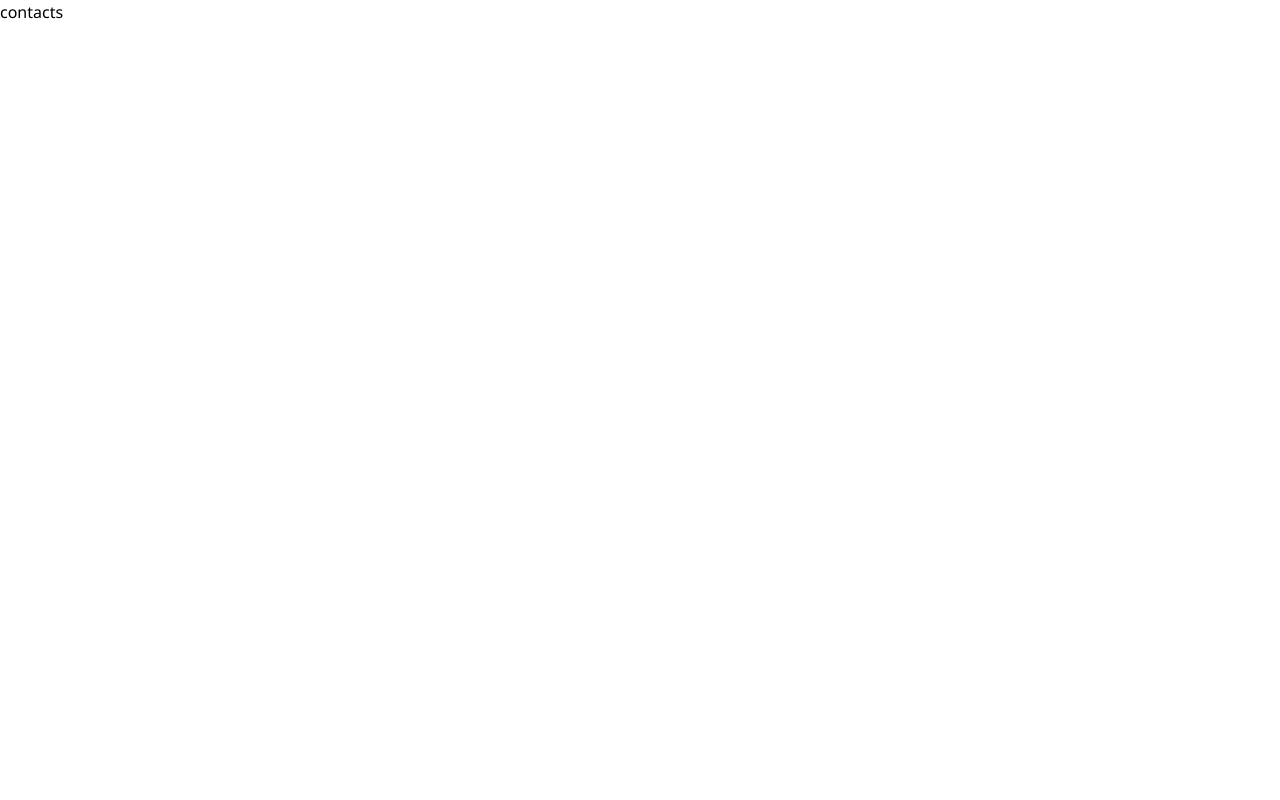
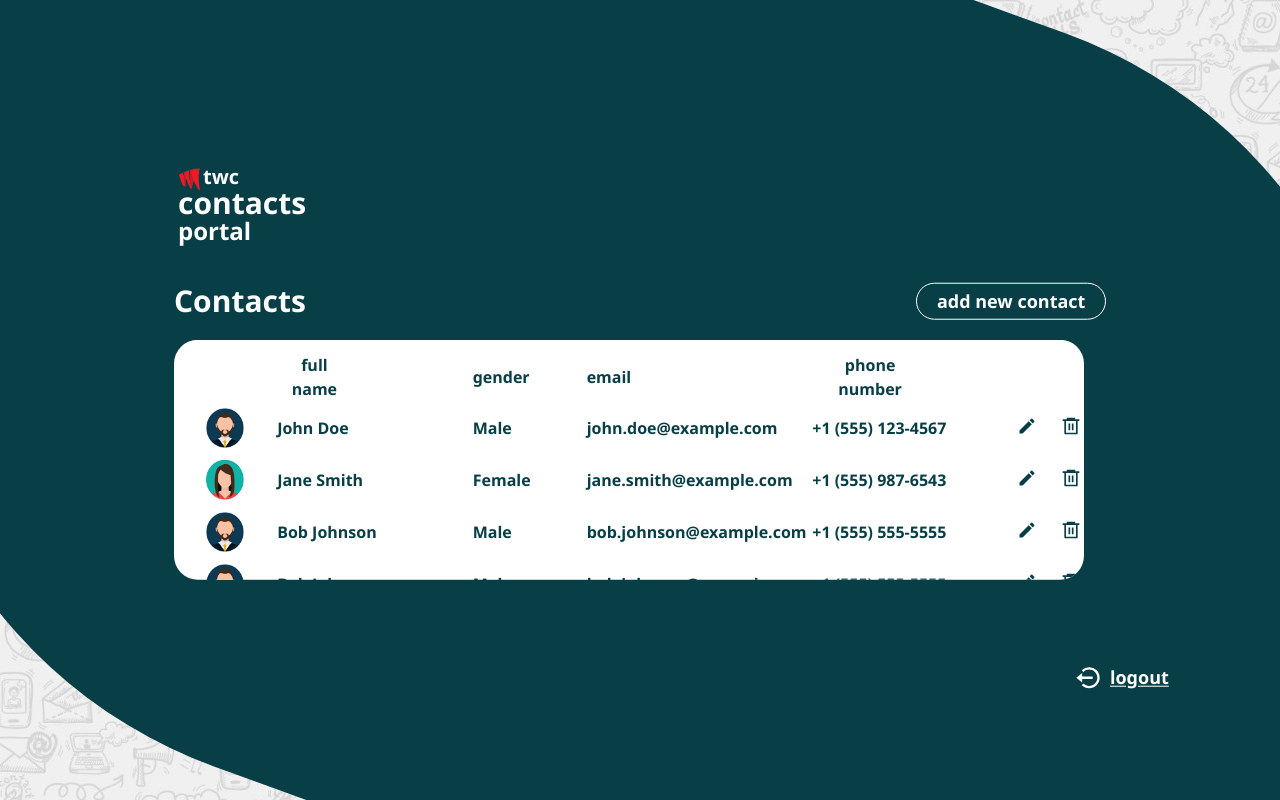
Before and after one commit to viraj458/twc_web_next, a Next.js app: page /contacts in a window 1280 px wide. Built offline with nearby package versions, Linux system fonts and the light colour scheme.

Commit message:
feat: add contact page

```diff
--- /dev/null
+++ b/app/components/ContactList.tsx
@@ -0,0 +1,50 @@
+import Image from 'next/image';
+import male from '../assets/male.png';
+import female from '../assets/female.png';
+import ReadOnlyRow from './ReadOnlyRaw';
+
+interface Contact {
+  id: number;
+  name: string;
+  email: string;
+  phone: string;
+  gender: string;
+}
+
+interface Props {
+  contacts: Contact[];
+}
+export default function ContactList({ contacts }: Props): JSX.Element {
+  return (
+    <div className="text-[#083F46] py-3">
+      <form>
+        <table>
+          <tbody>
+            <tr className=" text-m">
+              <th className="px-8 py-[6px]"> </th>
+              <th className="pr-[120px]">full name</th>
+              <th className="pr-14">gender</th>
+              <th className="pr-[180px]">email</th>
+              <th className="pr-[80px]">phone number</th>
+              <th className="pr-5"> </th>
+              <th> </th>
+            </tr>
+
+            {contacts.map((contact: Contact) => (
+              <tr key={contact.id}>
+                <td className="px-8 py-[6px]">
+                  {contact.gender === 'Male' ? (
+                    <Image className="w-10 h-10" src={male} alt="Male" />
+                  ) : (
+                    <Image className="w-10 h-10" src={female} alt="Female" />
+                  )}
+                </td>
+                <ReadOnlyRow contact={contact} />
+              </tr>
+            ))}
+          </tbody>
+        </table>
+      </form>
+    </div>
+  );
+}
--- /dev/null
+++ b/app/components/ReadOnlyRaw.tsx
@@ -0,0 +1,34 @@
+import { MdEdit } from 'react-icons/md';
+import { RiDeleteBin6Line } from 'react-icons/ri';
+
+type Props = {
+  contact: {
+    name: string;
+    gender: string;
+    email: string;
+    phone: string;
+  };
+};
+
+export default function ReadOnlyRow({ contact }: Props): JSX.Element {
+  return (
+    <>
+      <td className=" text-m font-semibold">{contact.name}</td>
+      <td className=" text-m font-semibold">{contact.gender}</td>
+      <td className=" text-m font-semibold">{contact.email}</td>
+      <td className=" text-m font-semibold">{contact.phone}</td>
+      <td className=" mt-3 gap-2 text-xl flex">
+        <div className="mr-4 ml-2">
+          <button type="button">
+            <MdEdit />
+          </button>
+        </div>
+        <div>
+          <button type="button">
+            <RiDeleteBin6Line />
+          </button>
+        </div>
+      </td>
+    </>
+  );
+}
--- a/app/contacts/page.tsx
+++ b/app/contacts/page.tsx
@@ -1,3 +1,94 @@
+import Link from 'next/link';
+import { BiLogOutCircle } from 'react-icons/bi';
+import LogoWhite from '../components/LogoWhite';
+import ContactList from '../components/ContactList';
+
+const contacts = [
+  {
+    id: 1,
+    name: 'John Doe',
+    email: 'john.doe@example.com',
+    phone: '+1 (555) 123-4567',
+    gender: 'Male',
+  },
+  {
+    id: 2,
+    name: 'Jane Smith',
+    email: 'jane.smith@example.com',
+    phone: '+1 (555) 987-6543',
+    gender: 'Female',
+  },
+  {
+    id: 3,
+    name: 'Bob Johnson',
+    email: 'bob.johnson@example.com',
+    phone: '+1 (555) 555-5555',
+    gender: 'Male',
+  },
+  {
+    id: 4,
+    name: 'Bob Johnson',
+    email: 'bob.johnson@example.com',
+    phone: '+1 (555) 555-5555',
+    gender: 'Male',
+  },
+  {
+    id: 5,
+    name: 'Bob Johnson',
+    email: 'bob.johnson@example.com',
+    phone: '+1 (555) 555-5555',
+    gender: 'Male',
+  },
+  {
+    id: 6,
+    name: 'Bob Johnson',
+    email: 'bob.johnson@example.com',
+    phone: '+1 (555) 555-5555',
+    gender: 'Male',
+  },
+  {
+    id: 7,
+    name: 'Bob Johnson',
+    email: 'bob.johnson@example.com',
+    phone: '+1 (555) 555-5555',
+    gender: 'Male',
+  },
+];
+
 export default function Contacts() {
-  return <div>contacts</div>;
+  return (
+    <div className="image w-screen h-screen flex  items-center justify-center fixed">
+      <div className="absolute w-[1530px] h-[980px] bg-[#083F46] rounded-full rotate-[20deg]">
+        <div className="justify-center ml-[300px] mt-[200px] rotate-[-20deg]">
+          <LogoWhite />
+
+          <div className="flex gap-[610px] mb-5 mt-9">
+            <p className="font-bold text-3xl text-white">Contacts</p>
+            <Link href="/contacts/new">
+              <button
+                type="button"
+                className="border-[1px] rounded-full px-5 py-1 text-[18px] border-white font-semibold text-white"
+              >
+                add new contact
+              </button>
+            </Link>
+          </div>
+
+          <div className="bg-white rounded-3xl mr-[320px] h-60 overflow-y-scroll scrollbar-none">
+            {contacts && <ContactList contacts={contacts} />}
+          </div>
+
+          <div>
+            <button
+              type="button"
+              className="flex ml-[900px] mt-20 py-1 text-[18px] text-white font-bold underline underline-offset-2"
+            >
+              <BiLogOutCircle className="w-7 h-7 mr-2" />
+              logout
+            </button>
+          </div>
+        </div>
+      </div>
+    </div>
+  );
 }
--- a/app/globals.css
+++ b/app/globals.css
@@ -10,3 +10,7 @@
 .image {
   background-image: url('./assets/background_image.jpg');
 }
+
+.scrollbar-none::-webkit-scrollbar {
+  display: none;
+}
```
